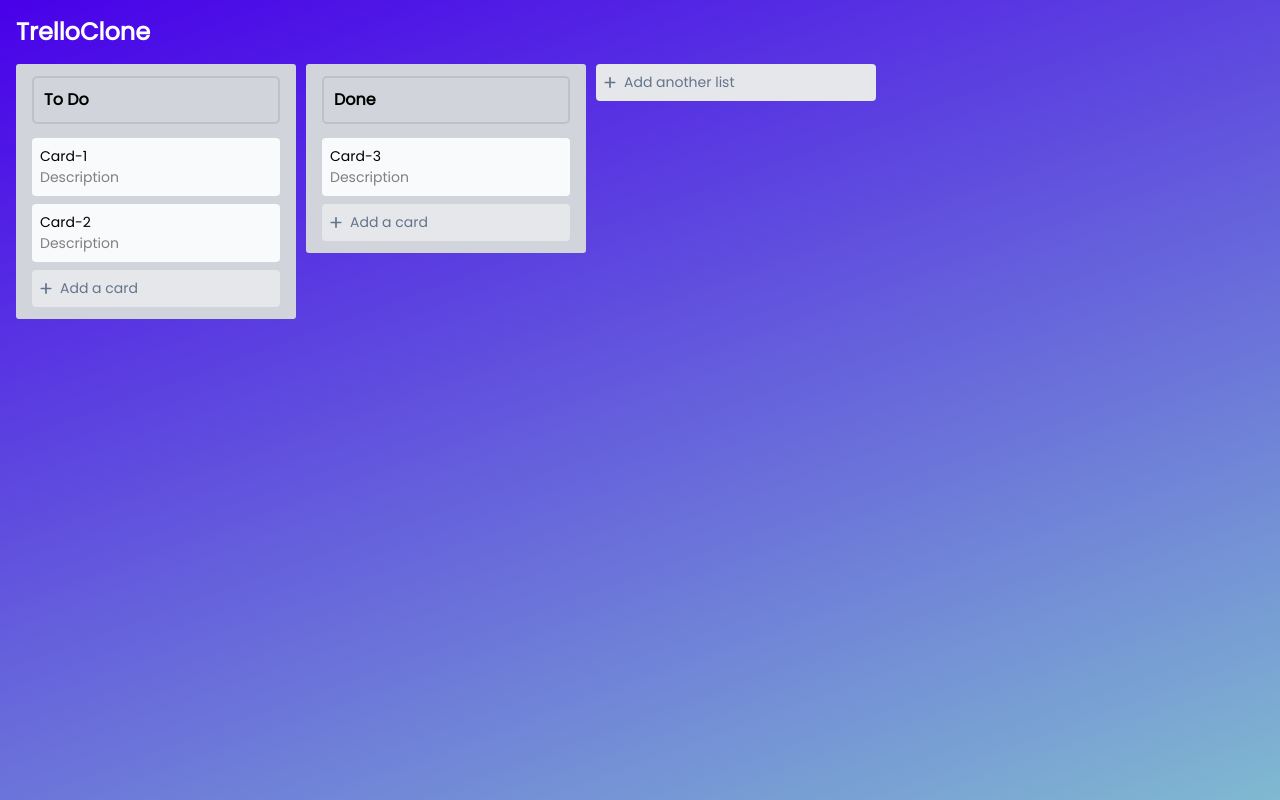
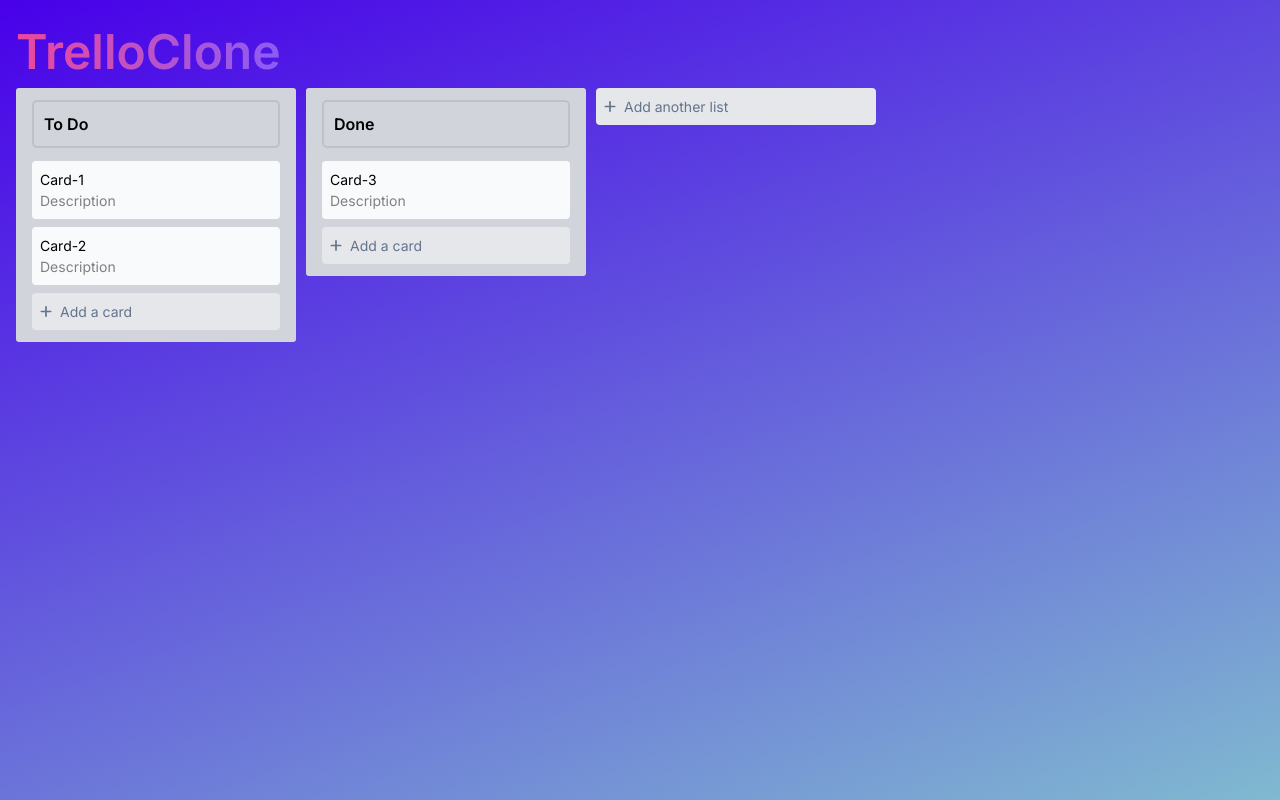
Before and after one commit to Rekhakumari12/trello-clone, a React (Create React App) app: page / in a window 1280 px wide. Built offline with nearby package versions, Linux system fonts and the light colour scheme.

Commit message:
changed g-font

```diff
--- a/public/index.html
+++ b/public/index.html
@@ -18,7 +18,7 @@
     <link rel="preconnect" href="https://fonts.googleapis.com" />
     <link rel="preconnect" href="https://fonts.gstatic.com" crossorigin />
     <link
-      href="https://fonts.googleapis.com/css2?family=Poppins&display=swap"
+      href="https://fonts.googleapis.com/css2?family=Inter:wght@400;500;600&display=swap"
       rel="stylesheet"
     />
     <script src="https://cdn.tailwindcss.com"></script>
--- a/src/container/App.js
+++ b/src/container/App.js
@@ -112,8 +112,10 @@ function App() {
       <StoreApi.Provider value={{ addCard, addList, setData }}>
         <DragDropContext onDragEnd={onDragEnd}>
           <Fragment key={data.id}>
-            <div className="board_header mb-4 text-2xl font-bold text-white">
-              {data.boardName}
+            <div className="text-5xl font-extrabold my-3">
+              <span className="bg-clip-text text-transparent bg-gradient-to-r from-pink-500 to-violet-500">
+                {data.boardName}
+              </span>
             </div>
             <Droppable droppableId="board" type="list" direction="horizontal">
               {(provided) => (
--- a/src/index.css
+++ b/src/index.css
@@ -7,7 +7,7 @@ body {
   -moz-osx-font-smoothing: grayscale;
   box-sizing: border-box;
   padding: 1rem;
-  font-family: "Poppins", sans-serif;
+  font-family: "Inter", sans-serif;
   font-size: 14px;
   height: 100vh;
   background-color: #4800e9;
```
